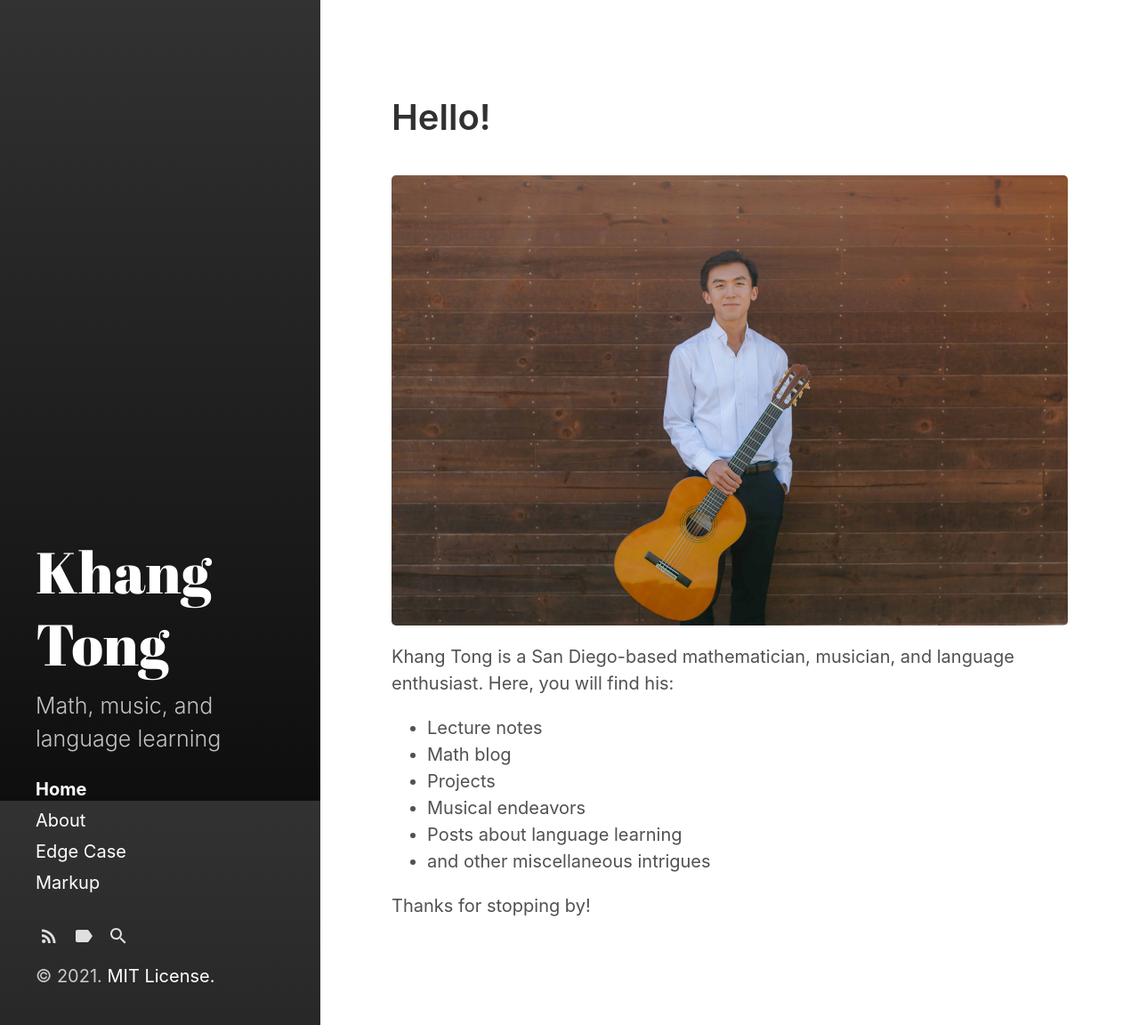
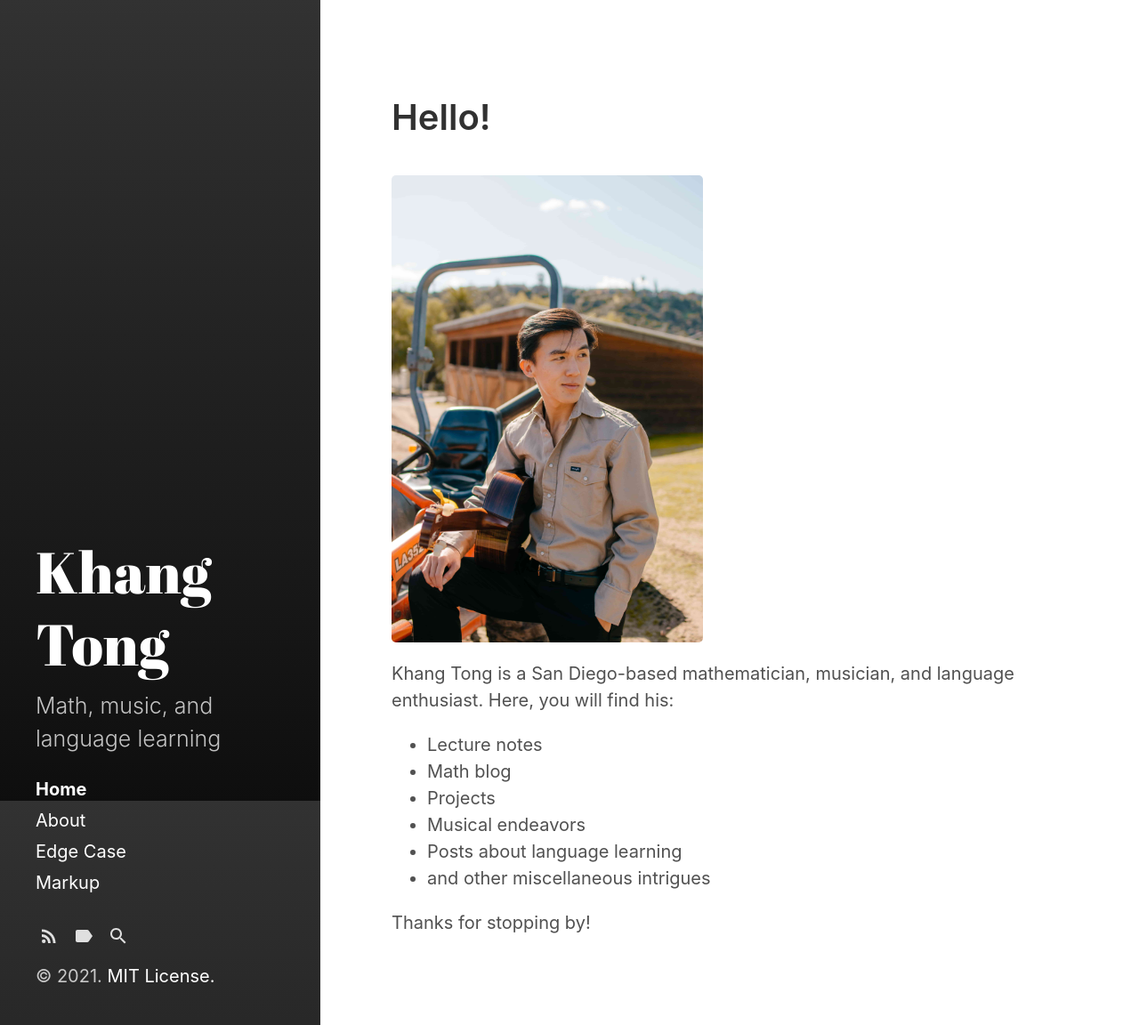
Before and after one commit to hophopkhangaroo/khangtong, a Jekyll site: the page built from index.html, in a window 1280 px wide and 1152 px high. Shown: the whole window at 89% size. Built offline with Jekyll 4.4.1, drawn with Linux system fonts in a browser that asks for light colours; the list of posts is cut into pages by our own code.

Commit message:
New homepage image

```diff
--- a/_config.yml
+++ b/_config.yml
@@ -4,7 +4,7 @@ highlighter:      rouge
 
 # Setup
 title:            Khang Tong
-tagline:          'Mathematician and Classical Guitarist'
+tagline:          Mathematician and Classical Guitarist
 description:      'Math, music, and language learning'
 url:              https://www.khangtong.com
 # baseurl:          '/hydeout'
@@ -17,6 +17,13 @@ url:              https://www.khangtong.com
 author:
   name:           'Khang Tong'
   #url:            https://twitter.com/fongandrewc
+
+social:
+  name: Khang Tong
+  links:
+    - https://www.instagram.com/khang.aroo
+    - https://www.linkedin.com/in/khangtong
+
 
 paginate:         5
 # paginate_path:    '/page:num'
--- a/index.html
+++ b/index.html
@@ -1,13 +1,12 @@
 ---
 layout: home
-<!--title: Hello-->
+title: Home
 ---
 
 <h1>Hello!</h1>
 <br>
 
-
-<img src="assets/img/khang-home.JPG" alt="Home page image">
+<img style="text-align:center;" src="assets/img/khang-home.JPG" width="350" alt="Home page image"/>
 
 <p>Khang Tong is a San Diego-based mathematician, musician, and language enthusiast.
 Here, you will find his:</p>
@@ -20,4 +19,5 @@ Here, you will find his:</p>
     <li>Posts about language learning</li>
     <li>and other miscellaneous intrigues</li>
 </ul>
+
 <p>Thanks for stopping by!</p>
```
Also changed, not shown: assets/img/khang-home-old.JPG (added), assets/img/khang-home.JPG, 1 other file.
